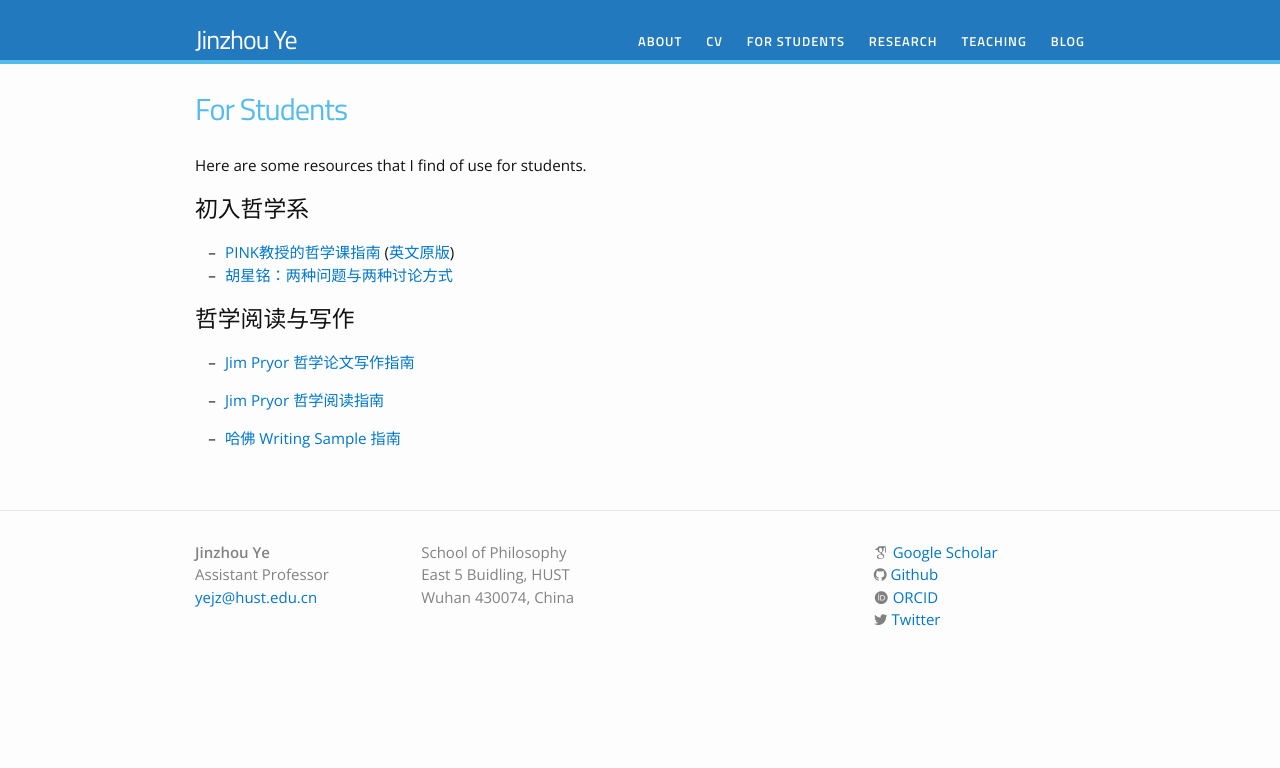
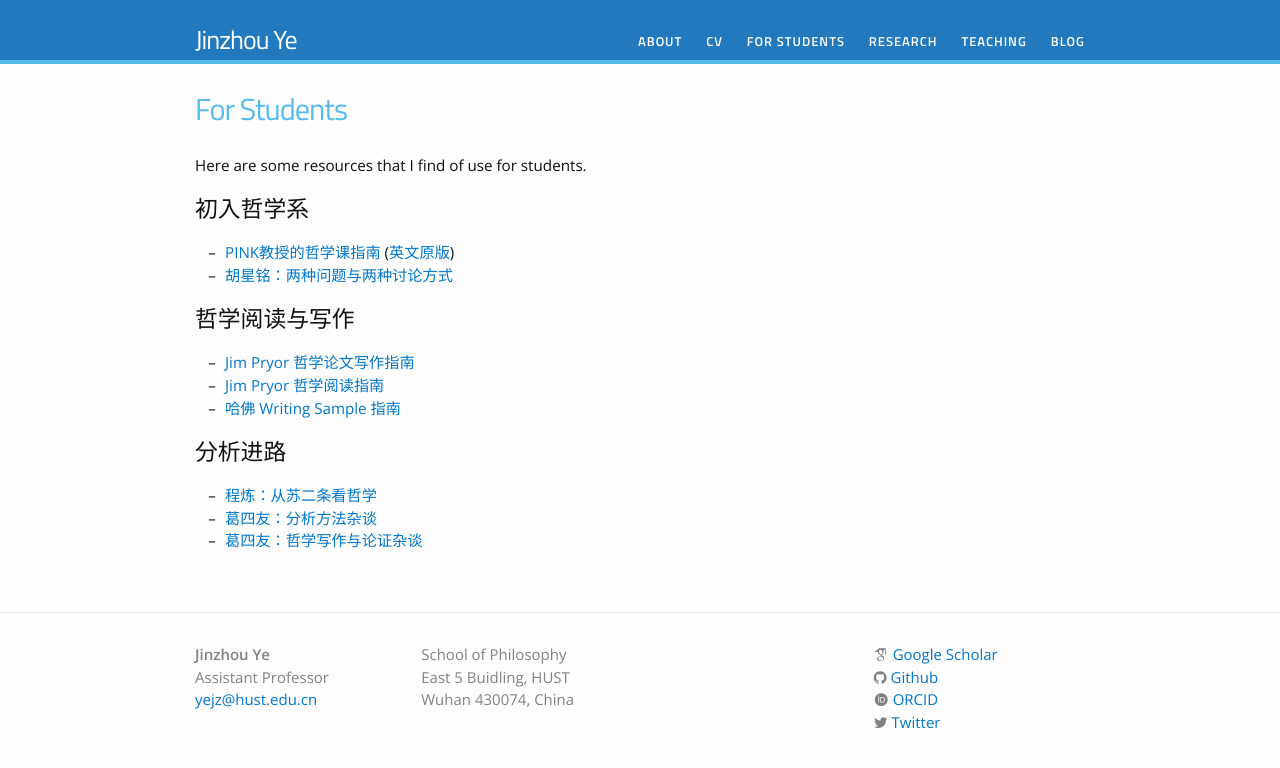
Before and after one commit to yejzh/yejzh.github.io, a Jekyll site: the page built from students/index.md, in a window 1280 px wide. Shown: the top 768 px of the page. Built offline with Jekyll 4.4.1, drawn with Linux system fonts in a browser that asks for light colours; nearby versions of some CDN libraries; some web fonts are replaced.

Commit message:
update resources for students

```diff
--- a/students/index.md
+++ b/students/index.md
@@ -14,7 +14,11 @@ Here are some resources that I find of use for students.
 ## 哲学阅读与写作
 
 - [Jim Pryor 哲学论文写作指南](/students/Jim Pryor 哲学写作指南.pdf)
+- [Jim Pryor 哲学阅读指南](/students/Jim Pryor 哲学阅读指南.pdf)
+- [哈佛 Writing Sample 指南](/students/哈佛 Writing Sample 指南.pdf)
 
-- [Jim Pryor 哲学阅读指南](/students/Jim Pryor 哲学阅读指南.pdf)
+## 分析进路
 
-- [哈佛 Writing Sample 指南](/students/哈佛 Writing Sample 指南.pdf)
+- [程炼：从苏二条看哲学](http://www.aisixiang.com/data/80994.html)
+- [葛四友：分析方法杂谈](https://mp.weixin.qq.com/s?__biz=MjM5MTAyNjcyMA==&mid=200045506&idx=1&sn=0f9fd46eca8b405d3018e18fc2910461&chksm=28a3088d1fd4819b8a50f5c9555a5a1527511701e5d3a2eb28de3409c193aa29b0d75a2fc010&mpshare=1&scene=23&srcid=0923Sgnk0NEtGtcLWEXD740c&sharer_sharetime=1569329378384&sharer_shareid=954bec7ec5d7b77c9682a0bc53397a9e)
+- [葛四友：哲学写作与论证杂谈](/students/葛四友 2018 哲学写作与论证杂谈.pdf)
```
Also changed, not shown: 1 other file.
